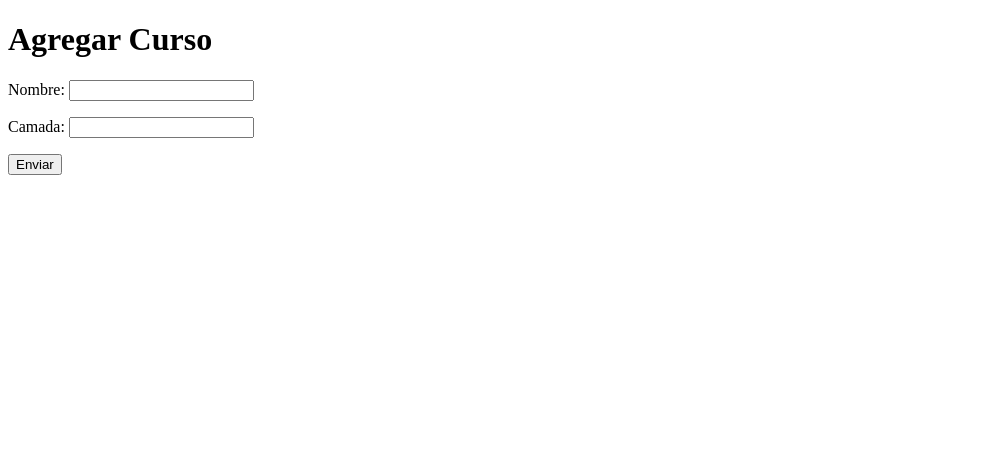
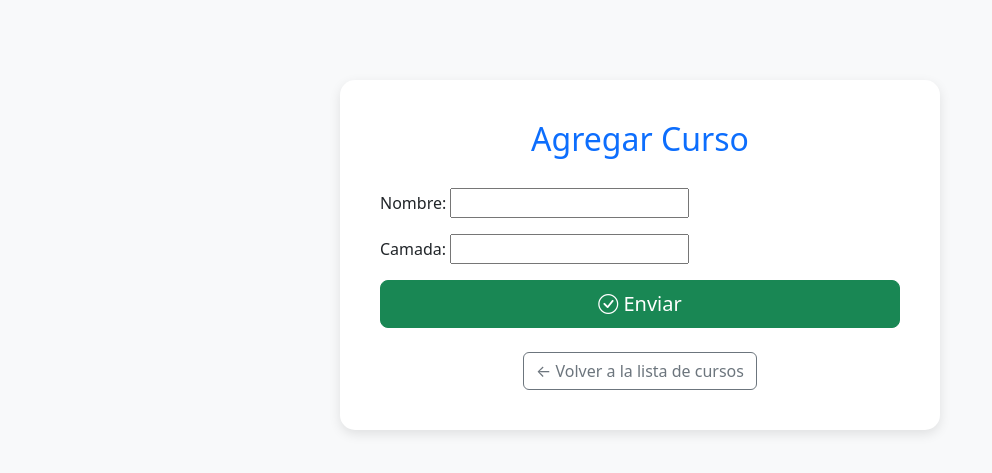
Before and after one commit to fabrizioapc/PythonProyecto1, a Django app: page /cursoFormulario/ in a window 1280 px wide. Shown: the top 473 px of the page, without its empty margins (0-992 px from the left). Run offline with Django 5.2, Linux system fonts and the light colour scheme.

Commit message:
mejora de formulario agregar curso

```diff
--- a/project1/myapp/templates/myapp/curso_formulario.html
+++ b/project1/myapp/templates/myapp/curso_formulario.html
@@ -1,14 +1,63 @@
+{% load static %}
 <!DOCTYPE html>
-<html lang="en">
+<html lang="es">
 <head>
     <meta charset="UTF-8">
-        <title>Formulario - Agregar Curso</title>
+    <meta name="viewport" content="width=device-width, initial-scale=1">
+    <title>Agregar Curso</title>
+    <!-- Bootstrap CSS -->
+    <link href="https://cdn.jsdelivr.net/npm/bootstrap@5.3.3/dist/css/bootstrap.min.css" rel="stylesheet">
+
+    <style>
+        body {
+            background-color: #f8f9fa;
+        }
+        .form-card {
+            max-width: 600px;
+            margin: 80px auto;
+            background-color: #fff;
+            border-radius: 15px;
+            box-shadow: 0 4px 12px rgba(0,0,0,0.1);
+            padding: 40px;
+        }
+        .form-title {
+            text-align: center;
+            margin-bottom: 30px;
+        }
+    </style>
 </head>
 <body>
-        <h1>Agregar Curso</h1>
-        <form action="/cursoFormulario/" method="post">
-            {% csrf_token %} {{ form.as_p }}
-            <button type="submit">Enviar</button>
+
+    <div class="container">
+        <div class="form-card">
+            <h2 class="form-title text-primary">Agregar Curso</h2>
+
+            <form action="{% url 'myapp:cursoFormulario' %}" method="post" novalidate>
+                {% csrf_token %}
+
+                <!-- Renderización de campos -->
+                <div class="mb-3">
+                    {{ form.as_p }}
+                </div>
+
+                <div class="d-grid">
+                    <button type="submit" class="btn btn-success btn-lg">
+                        <i class="bi bi-check-circle"></i> Enviar
+                    </button>
+                </div>
             </form>
+
+            <div class="text-center mt-4">
+                <a href="{% url 'myapp:cursos' %}" class="btn btn-outline-secondary">
+                    ← Volver a la lista de cursos
+                </a>
+            </div>
+        </div>
+    </div>
+
+    <!-- Bootstrap JS -->
+    <script src="https://cdn.jsdelivr.net/npm/bootstrap@5.3.3/dist/js/bootstrap.bundle.min.js"></script>
+    <!-- Bootstrap Icons -->
+    <link href="https://cdn.jsdelivr.net/npm/bootstrap-icons@1.11.3/font/bootstrap-icons.css" rel="stylesheet">
 </body>
 </html>
```
Lines whose indentation alone changed are shown as unchanged.
